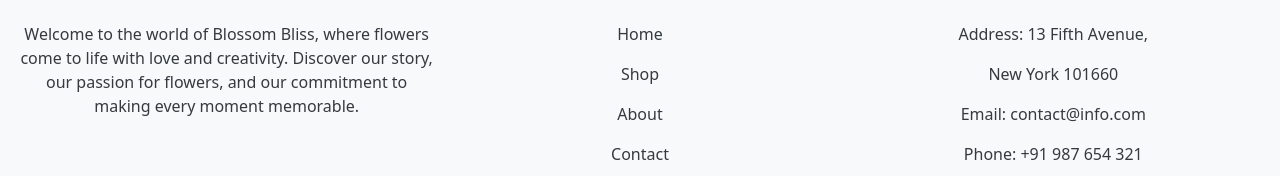
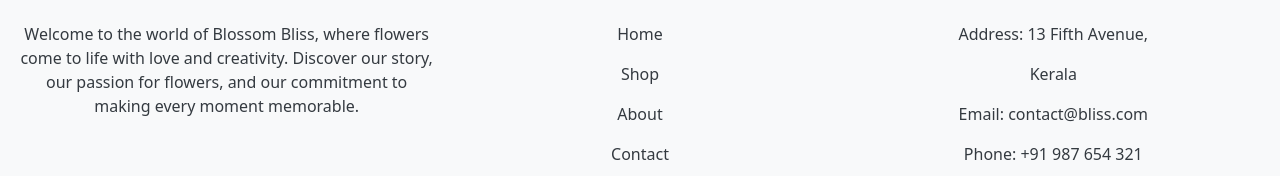
Before and after one commit to prajula255/blossom, a React (Vite) app: page /about in a window 1280 px wide. Shown: the part 1038-1214 px from the top of the page. Built offline with nearby package versions, Linux system fonts and the light colour scheme.

Commit message:
footer and flowerlist updations

```diff
--- a/src/components/footer.jsx
+++ b/src/components/footer.jsx
@@ -33,8 +33,8 @@ function FooterEg() {
             <div style={{ margin: '5px 0', flex: '1 1 200px', minWidth: '200px' }}>
                 <h3 style={{ fontWeight: 'bold', marginBottom: '15px', fontFamily: "serif" }}>Contact Us</h3>
                 <p>Address: 13 Fifth Avenue, </p>
-                <p>New York 101660</p>
-                <p>Email: contact@info.com</p>
+                <p>Kerala</p>
+                <p>Email: contact@bliss.com</p>
                 <p>Phone: +91 987 654 321</p>
             </div>
         </footer>
--- a/src/pages/product/flowerList.jsx
+++ b/src/pages/product/flowerList.jsx
@@ -49,10 +49,11 @@ function FlowersList() {
                 <ul style={{
                     listStyle: "none",
                     padding: 0,
-                    display: "flex",
+                    display: "grid",
                     flexWrap: "wrap",
                     justifyContent: "center",
-                    gap: "20px"
+                    gap: "20px",
+                    gridTemplateColumns: "repeat(4,1fr)"
                 }}>
                     {flowers.map((flower) => (
                         <li key={flower.id} style={{ position: "relative", textAlign: "center" }}>
```
